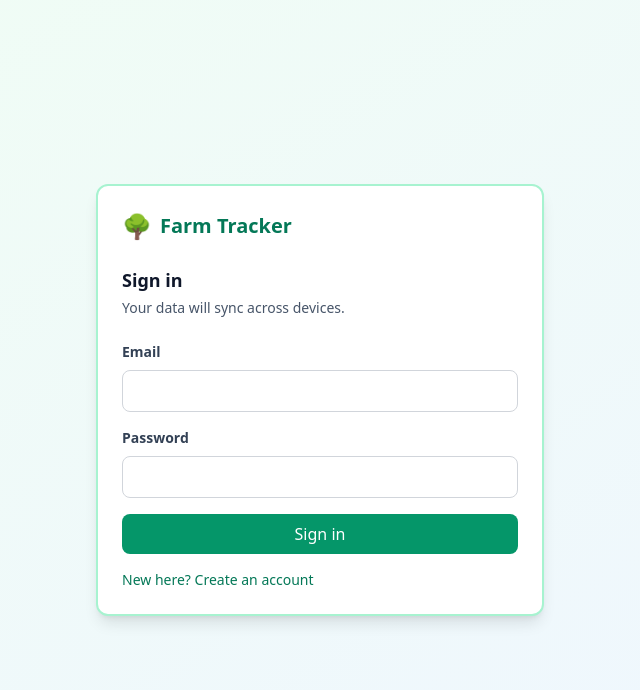
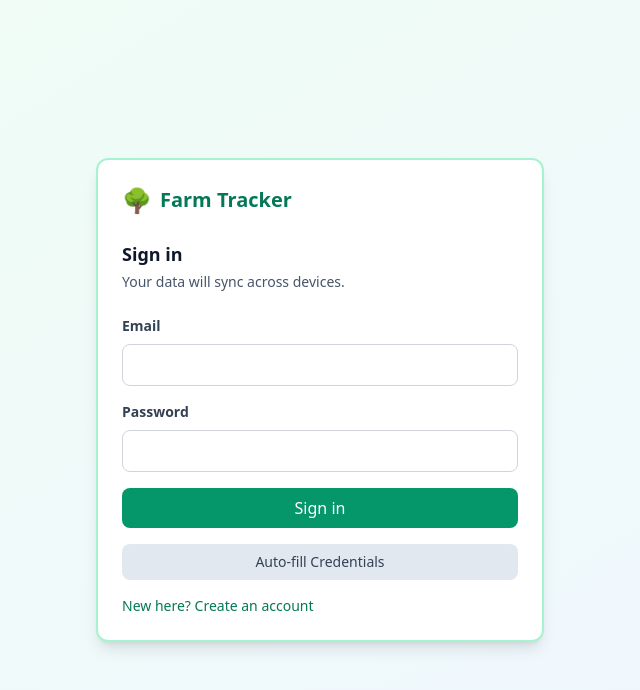
Before and after one commit to Bharath042/Farm-tracker, a React (Vite) app: page / in a window 1280 px wide. Shown: the top 690 px of the page, without its empty margins (320-960 px from the left). Built offline with nearby package versions, Linux system fonts and the light colour scheme; no server answers.

Commit message:
Update App.jsx

```diff
--- a/src/App.jsx
+++ b/src/App.jsx
@@ -181,6 +181,19 @@ function App() {
             >
               {authMode === 'signup' ? 'Create account' : 'Sign in'}
             </button>
+
+            {authMode === 'signin' && (
+              <button
+                type="button"
+                onClick={() => {
+                  setAuthEmail('durairaj32@gmail.com')
+                  setAuthPassword('Bharath@123')
+                }}
+                className="w-full bg-slate-200 dark:bg-slate-700 text-slate-700 dark:text-slate-300 px-4 py-2 rounded-lg hover:bg-slate-300 dark:hover:bg-slate-600 transition-colors text-sm font-medium"
+              >
+                Auto-fill Credentials
+              </button>
+            )}
           </form>
 
           <div className="mt-4 text-sm text-slate-700 dark:text-slate-300">
```
